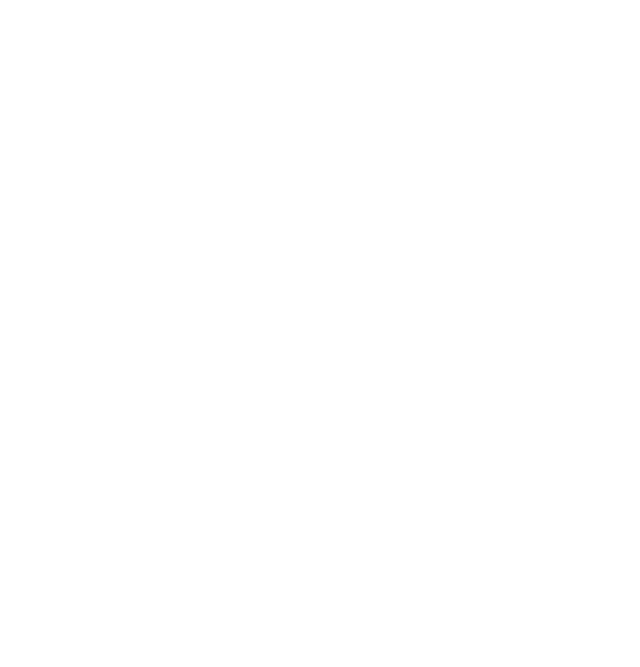
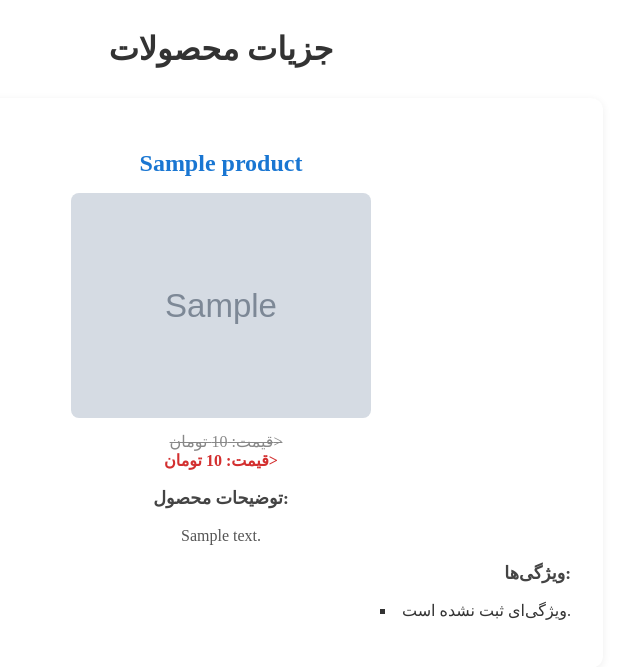
Before and after one commit to CLYDA/Shop, a Django app: a page that uses shop_main/shop/templates/shop/detail.html in a window 1280 px wide. Before the commit the part shown is empty. Shown: the top 667 px of the page, without its empty margins (419-1059 px from the left). Run offline with Django 5.2, Linux system fonts and the light colour scheme; tables that the repository leaves empty hold one stand-in row (values such as "Sample post"); grey boxes marked "Sample" are stand-in pictures.

Commit message:
detail product

```diff
--- a/shop_main/shop/templates/shop/detail.html
+++ b/shop_main/shop/templates/shop/detail.html
@@ -0,0 +1,115 @@
+{% extends 'parent/base.html' %}
+{% load static %}
+{% block title %} product detail {% endblock %}
+
+{% block content %}
+    <div class="header" >
+
+        <h1>جزیات محصولات</h1>
+
+    </div>
+    <div class="container" >
+
+        <div class="product-detail" >
+            <h2>{{ product.name }}</h2>
+            {% if product.images.all %}
+                {% for image in product.images.all %}
+                    <img src="{{ image.file.url }}" alt="{{ image.title }}" style="max-width: 300px; border-radius: 8px; margin-bottom: 10px;">
+                {% endfor %}
+            {% else %}
+                <p style="color:#888;">عکسی برای این محصول ثبت نشده است.</p>
+            {% endif %}
+            <div class="price">
+                <span class="orginal-price" >قیمت: {{ product.price }} تومان></span>
+                <br>
+                <span class="discounted-price" >قیمت: {{ product.new_price }} تومان></span>
+            </div>
+            <div class="description" >
+                <h3>توضیحات محصول:</h3>
+                <p>{{ product.description }}</p>
+            </div>
+            <div class="features">
+                <h3>ویژگی‌ها:</h3>
+                <ul>
+                {% for feature in product.feature.all %}
+                    <li>{{ feature.name }}: {{ feature.value }}</li>
+                {% empty %}
+                    <li>ویژگی‌ای ثبت نشده است.</li>
+                {% endfor %}
+                </ul>
+            </div>
+        </div>
+
+
+<style>
+    .header {
+        text-align: center;
+        margin-top: 30px;
+    }
+    .header h1 {
+        font-size: 2rem;
+        color: #333;
+    }
+    .container {
+        max-width: 700px;
+        margin: 30px auto;
+        background: #fff;
+        border-radius: 12px;
+        box-shadow: 0 2px 8px #eee;
+        padding: 32px;
+    }
+    .product-detail {
+        text-align: center;
+    }
+    .product-detail h2 {
+        color: #1976d2;
+        margin-bottom: 16px;
+    }
+    .product-detail img {
+        max-width: 300px;
+        border-radius: 8px;
+        margin-bottom: 20px;
+    }
+    .price {
+        margin-bottom: 18px;
+    }
+    .orginal-price {
+        color: #888;
+        text-decoration: line-through;
+        margin-left: 10px;
+    }
+    .discounted-price {
+        color: #d32f2f;
+        font-weight: bold;
+    }
+    .description {
+        margin-bottom: 18px;
+    }
+    .description h3,
+    .features h3 {
+        font-size: 1.1rem;
+        color: #444;
+    }
+    .description p {
+        color: #555;
+    }
+    .features {
+        margin-top: 18px;
+        text-align: right;
+    }
+    .features ul {
+        list-style: square inside;
+        padding: 0;
+    }
+    .features li {
+        color: #333;
+        margin-bottom: 4px;
+    }
+    .features li:last-child {
+        margin-bottom: 0;
+    }
+    .features li[style*="color:#888;"] {
+        color: #888 !important;
+    }
+</style>
+{% endblock %}
--- a/shop_main/shop/templates/shop/list.html
+++ b/shop_main/shop/templates/shop/list.html
@@ -24,7 +24,7 @@
         <div class="large-div" >
             {% for product in products %}
                 <div class="product">
-                    <h2><a href="{{ product.get_absolute_url }}"></a> {{ product.name }} </h2>
+                    <h2><a href="{{ product.get_absolute_url }}">{{ product.name }}</a></h2>
                     <img src="{{product.images.first.file.url}}">
                     <div class="price">
                         <span class="orginal-price" >قیمت: {{ product.price }} تومان></span>
```
Also changed, not shown: shop_main/images/product_images/2025/11/04/download.jpeg (added), shop_main/images/product_images/2025/11/04/picture.jpg (added).
